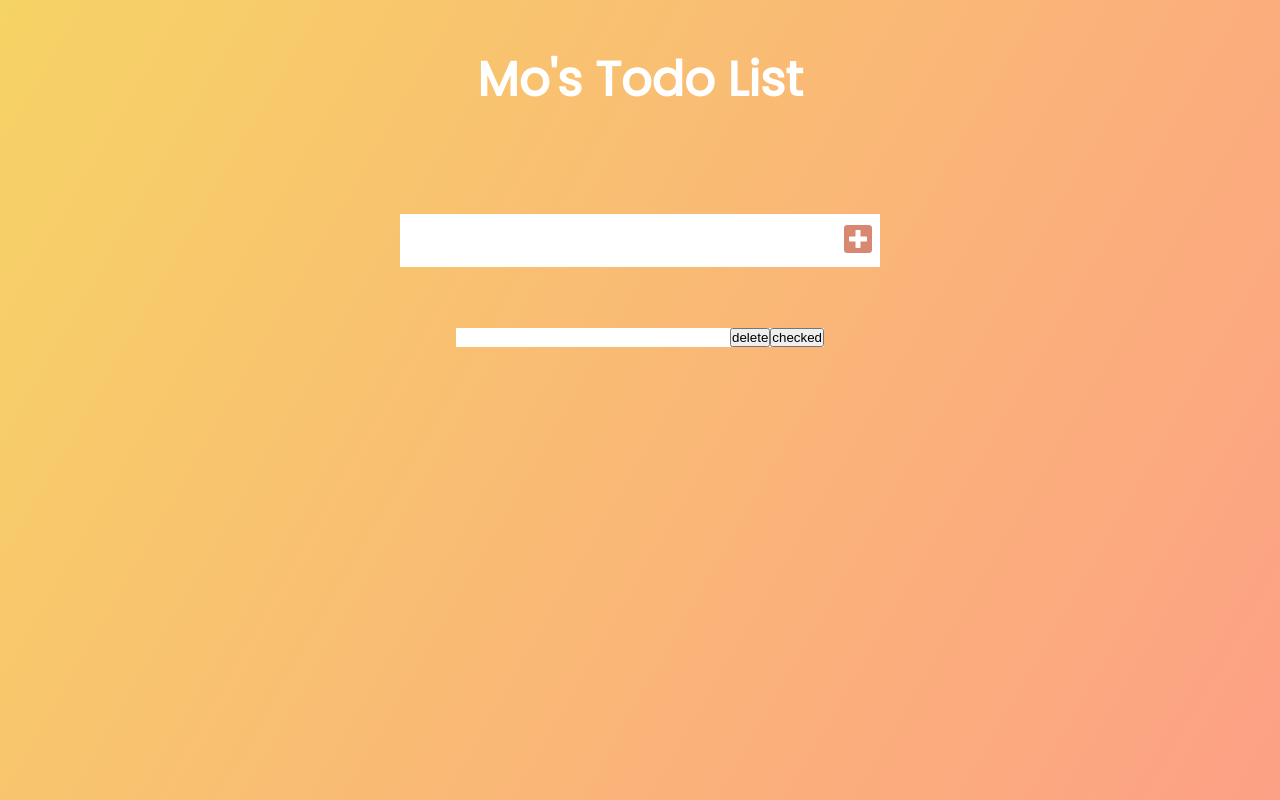
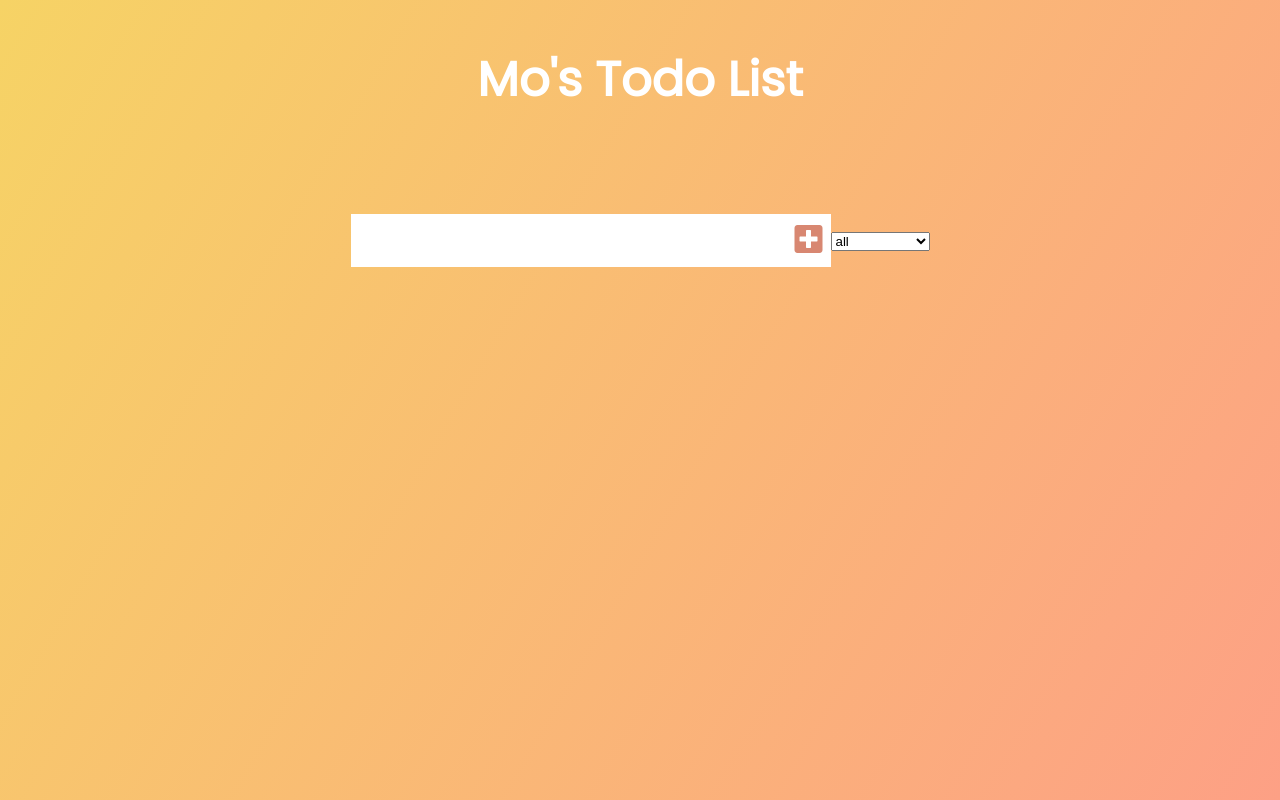
Before and after one commit to Tinuoyemosesade/Todolist-Vanilla-JS, a plain HTML site: page index.html in a window 1280 px wide. Drawn offline with Linux system fonts and the light colour scheme.

Commit message:
Update index.html

```diff
--- a/index.html
+++ b/index.html
@@ -25,16 +25,18 @@
       <button class="todo-button" type="submit">
         <i class="fas fa-plus-square"> </i>
       </button>
+      <div class="select">
+        <select name="todos" class="filter-todo">
+          <option value="all">all</option>
+          <option value="completed">completed</option>
+          <option value="uncompleted">uncompleted</option>
+        </select>
+      </div>
     </form>
     <div class="todo-container">
-      <ul class="todo-list">
-        <div class="todo">
-          <li></li>
-          <button>delete</button>
-          <button>checked</button>
-        </div>
-      </ul>
+      <ul class="todo-list"></ul>
     </div>
+
 
     <script src="./app.js"></script>
   </body>
```
